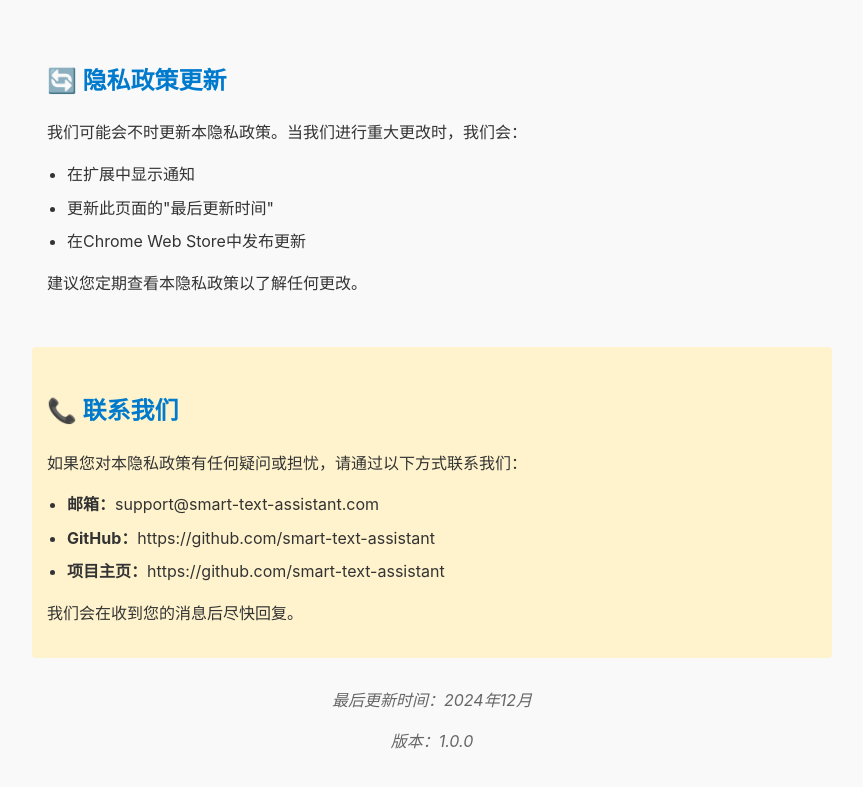
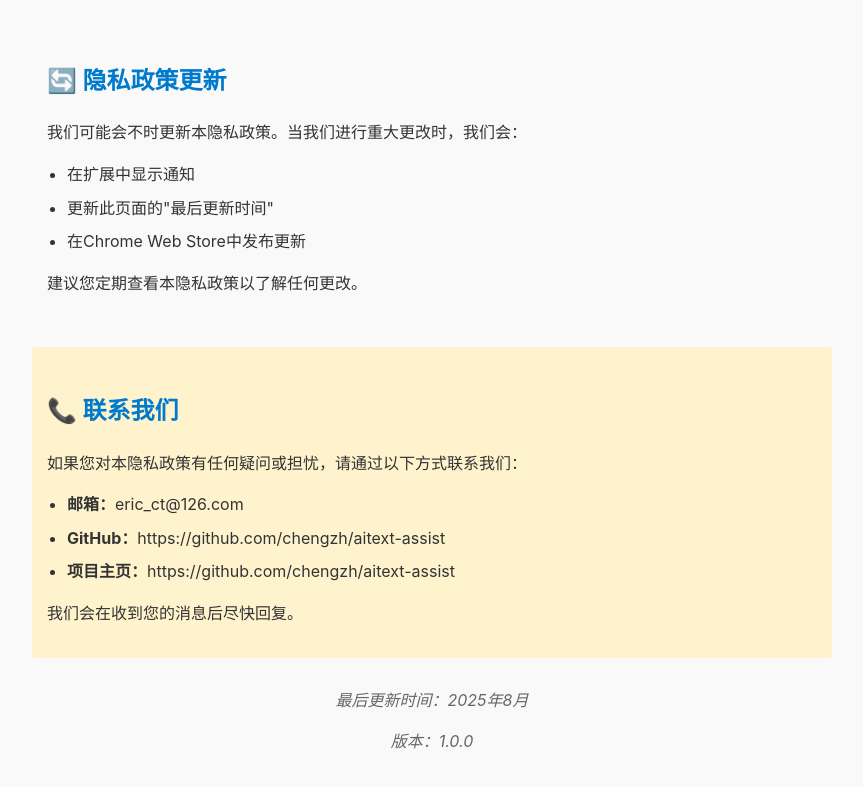
Before and after one commit to chengzh/aitext-assist, a plain HTML site: page index.html in a window 1280 px wide. Shown: the part 3639-4426 px from the top of the page, without its empty margins (208-1071 px from the left). Drawn offline with Linux system fonts and the light colour scheme.

Commit message:
Add files via upload

```diff
--- a/index.html
+++ b/index.html
@@ -205,15 +205,15 @@
         <h2>📞 联系我们</h2>
         <p>如果您对本隐私政策有任何疑问或担忧，请通过以下方式联系我们：</p>
         <ul>
-            <li><strong>邮箱：</strong>support@smart-text-assistant.com</li>
-            <li><strong>GitHub：</strong>https://github.com/smart-text-assistant</li>
-            <li><strong>项目主页：</strong>https://github.com/smart-text-assistant</li>
+            <li><strong>邮箱：</strong>eric_ct@126.com</li>
+            <li><strong>GitHub：</strong>https://github.com/chengzh/aitext-assist</li>
+            <li><strong>项目主页：</strong>https://github.com/chengzh/aitext-assist</li>
         </ul>
         <p>我们会在收到您的消息后尽快回复。</p>
     </div>
 
     <div class="last-updated">
-        <p>最后更新时间：2024年12月</p>
+        <p>最后更新时间：2025年8月</p>
         <p>版本：1.0.0</p>
     </div>
 </body>
```
